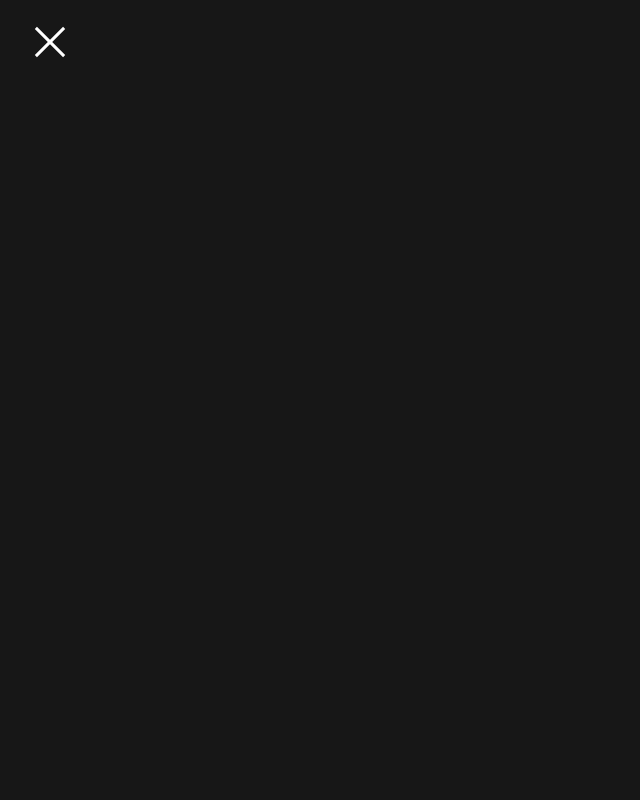
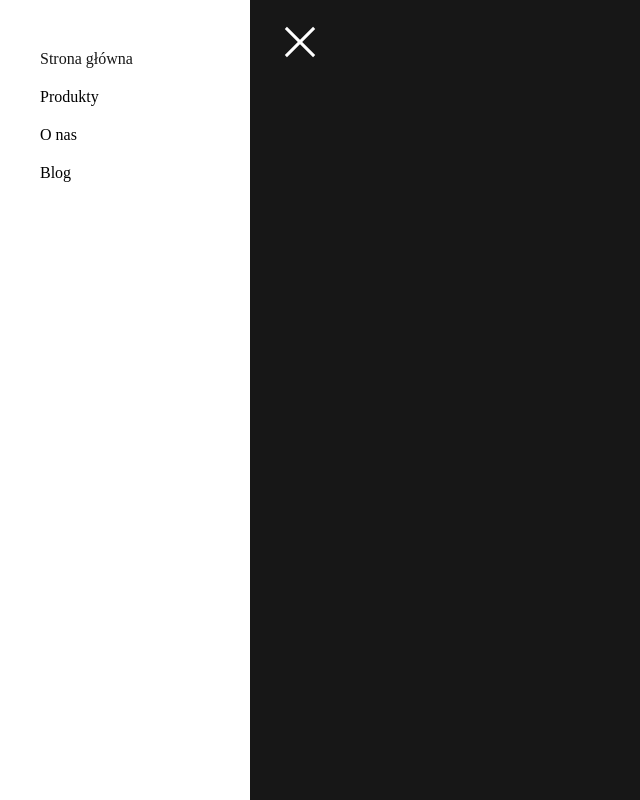
Before and after one commit to kacperwalter/wido-task, a plain HTML site: page index.html in a window 1280 px wide. Both pictures are taken after a click on the button 50 px from the left and 43 px from the top of the page. Shown: the whole page, without its empty margins (0-640 px from the left). Drawn offline with Linux system fonts and the light colour scheme.

Commit message:
navbar done

```diff
--- a/index.html
+++ b/index.html
@@ -14,6 +14,15 @@
                 <span class="hamburger-inner"></span>
             </span>
         </button>
+
+        <div class="navigation">
+            <ul class="navigation-list">
+                <li class="navigation-item"><a href="#">Strona główna</a></li>
+                <li class="navigation-item"><a href="#"></a>Produkty</li>
+                <li class="navigation-item"><a href="#"></a>O nas</li>
+                <li class="navigation-item"><a href="#"></a>Blog</li>
+            </ul>
+        </div>
     </nav>
 
     <script src="js/main.js"></script>
--- a/js/main.js
+++ b/js/main.js
@@ -1,7 +1,9 @@
 const hamburger = document.querySelector('.hamburger');
+const navigation = document.querySelector('.navigation');
 
 const handleClick = () => {
     hamburger.classList.toggle('hamburger--active');
+    navigation.classList.toggle('navigation--active');
 }
 
 hamburger.addEventListener('click', handleClick);
--- a/style/style.scss
+++ b/style/style.scss
@@ -14,6 +14,12 @@ body {
     background-color: transparent;
     border: 0;
     margin: 0;
+}
+.hamburger--active {
+    transform: translateX(250px);
+}
+.hamburger, .navigation {
+    transition: transform .3s .1s ease-in-out;
 }
 .hamburger-box {
     width: 40px;
@@ -32,12 +38,15 @@ body {
     left: 0;
     top: 50%;
     transform: translateY(-50%);
+    transition: background-color .1s .2s ease-in-out;
 }
 .hamburger-inner::before,
 .hamburger-inner::after {
     @include hamburger-line;
     content: '';
     left: 0;
+
+    transition: transform .2s .2s ease-in-out;
 }
 .hamburger-inner::before {
     top: -10px;
@@ -54,3 +63,27 @@ body {
 .hamburger--active .hamburger-inner:after {
     transform: translateY(-10px) rotate(-45deg) ;
 }
+.navigation {
+    height: 100%;
+    width: 250px;
+    background-color: $light;
+    position: absolute;
+    top: 0;
+    left: 0;
+    transform: translateX(-250px);
+}
+.navigation--active {
+    transform: translateX(0px);
+}
+.navigation-list {
+    margin-top: 50px;
+    list-style: none;
+}
+.navigation-item {
+    margin-bottom: 20px;
+
+    a {
+        text-decoration: none;
+        color: $dark;
+    }
+}
```
Also changed, not shown: style/style.css, 1 other file.
